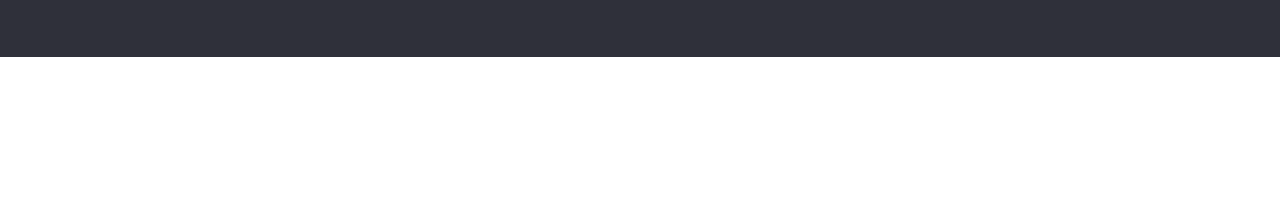
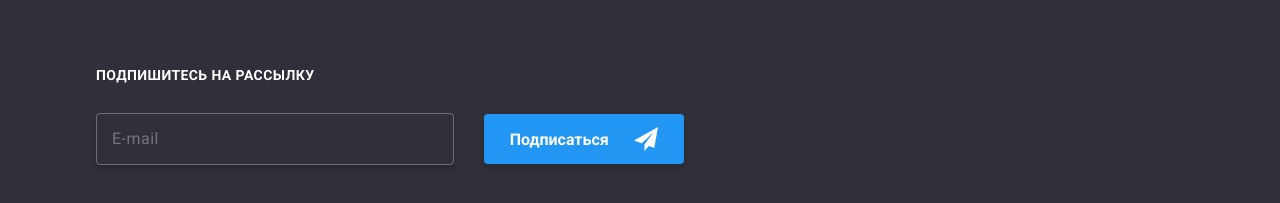
Before and after one commit to Dilxush-Orziqulov/web-studio, a plain HTML site: page portfolio/portfolio.html in a window 1280 px wide. Shown: the part 2648-2851 px from the top of the page. Before the commit the page ends 2705 px from the top, so only its background shows below. Drawn offline with Linux system fonts and the light colour scheme.

Commit message:
first commit

```diff
--- a/css/style.css
+++ b/css/style.css
@@ -258,24 +258,6 @@ main .btn:active {
 }
 
 
-
-
-
-
-
-
-
-
-
-
-
-
-
-
-
-
-
-
 footer {
     background-color: #2F303A;
     padding: 60px 0;
@@ -284,27 +266,28 @@ footer {
 footer .container {
     display: flex;
     gap: 70px;
+    flex-wrap: wrap;
 }
 
-footer .footer-left {
+footer .footer-start {
     display: flex;
     flex-direction: column;
     gap: 10px;
 }
 
-footer .footer-left p {
+footer .footer-start p {
     color: #FFF;
     font-size: 14px;
     font-weight: 400;
 }
 
-footer .footer-left a {
+footer .footer-start a {
     color: #acacb0;
     text-decoration: none;
     font-size: 14px;
 }
 
-footer .footer-right h5 {
+footer .footer-center h5 {
     color: #FFF;
     font-size: 14px;
     text-transform: uppercase;
@@ -335,3 +318,61 @@ footer .icon:hover {
     background-color: #2196F3;
     transition: 0.3s;
 }
+
+.footer-end h4 {
+    color: #FFF;
+    font-family: Roboto;
+    font-size: 14px;
+    font-style: normal;
+    font-weight: 700;
+    line-height: normal;
+    letter-spacing: 0.42px;
+    text-transform: uppercase;
+    margin-bottom: 30px;
+}
+
+.footer-mail {
+    display: flex;
+    align-items: center;
+    flex-wrap: wrap;
+    gap: 30px;
+}
+
+.footer-mail input {
+    width: 358px;
+    border-radius: 4px;
+    border: 1px solid rgba(255, 255, 255, 0.30);
+    background: rgba(33, 150, 243, 0.00);
+    box-shadow: 0px 4px 4px 0px rgba(0, 0, 0, 0.15);
+    color: rgba(255, 255, 255, 0.60);
+    font-size: 16px;
+    font-weight: 400;
+    line-height: 20px;
+    letter-spacing: 0.48px;
+    outline: none;
+    padding: 15px;
+}
+
+.footer-btn {
+    display: flex;
+    align-items: center;
+    justify-content: space-evenly;
+    width: 200px;
+    height: 50px;
+    color: #fff;
+    border-radius: 4px;
+    background: #2196F3;
+    box-shadow: 0px 4px 4px 0px rgba(0, 0, 0, 0.15);
+    font-size: 16px;
+    font-weight: 700;
+    text-decoration: none;
+    transition: 0.3s;
+}
+
+.footer-btn:hover {
+    transform: translateX(5px);
+}
+
+.footer-btn:active {
+    transform: translateX(-5px);
+}
--- a/portfolio/css/style.css
+++ b/portfolio/css/style.css
@@ -157,27 +157,28 @@ footer {
 footer .container {
     display: flex;
     gap: 70px;
+    flex-wrap: wrap;
 }
 
-footer .footer-left {
+footer .footer-start {
     display: flex;
     flex-direction: column;
     gap: 10px;
 }
 
-footer .footer-left p {
+footer .footer-start p {
     color: #FFF;
     font-size: 14px;
     font-weight: 400;
 }
 
-footer .footer-left a {
+footer .footer-start a {
     color: #acacb0;
     text-decoration: none;
     font-size: 14px;
 }
 
-footer .footer-right h5 {
+footer .footer-center h5 {
     color: #FFF;
     font-size: 14px;
     text-transform: uppercase;
@@ -208,3 +209,61 @@ footer .icon:hover {
     background-color: #2196F3;
     transition: 0.3s;
 }
+
+.footer-end h4 {
+    color: #FFF;
+    font-family: Roboto;
+    font-size: 14px;
+    font-style: normal;
+    font-weight: 700;
+    line-height: normal;
+    letter-spacing: 0.42px;
+    text-transform: uppercase;
+    margin-bottom: 30px;
+}
+
+.footer-mail {
+    display: flex;
+    align-items: center;
+    flex-wrap: wrap;
+    gap: 30px;
+}
+
+.footer-mail input {
+    width: 358px;
+    border-radius: 4px;
+    border: 1px solid rgba(255, 255, 255, 0.30);
+    background: rgba(33, 150, 243, 0.00);
+    box-shadow: 0px 4px 4px 0px rgba(0, 0, 0, 0.15);
+    color: rgba(255, 255, 255, 0.60);
+    font-size: 16px;
+    font-weight: 400;
+    line-height: 20px;
+    letter-spacing: 0.48px;
+    outline: none;
+    padding: 15px;
+}
+
+.footer-btn {
+    display: flex;
+    align-items: center;
+    justify-content: space-evenly;
+    width: 200px;
+    height: 50px;
+    color: #fff;
+    border-radius: 4px;
+    background: #2196F3;
+    box-shadow: 0px 4px 4px 0px rgba(0, 0, 0, 0.15);
+    font-size: 16px;
+    font-weight: 700;
+    text-decoration: none;
+    transition: 0.3s;
+}
+
+.footer-btn:hover {
+    transform: translateX(5px);
+}
+
+.footer-btn:active {
+    transform: translateX(-5px);
+}
--- a/portfolio/portfolio.html
+++ b/portfolio/portfolio.html
@@ -218,9 +218,9 @@
 
         <div class="container">
 
-            <div class="footer-left">
+            <div class="footer-start">
 
-                <a href="../index.html" class="footer-logo">
+                <a href="#" class="footer-logo">
                     <img src="./images/WebStudio-logo.png" alt="">
                 </a>
                 <p>г. Киев, пр-т Леси Украинки, 26</p>
@@ -229,7 +229,7 @@
 
             </div>
 
-            <div class="footer-right">
+            <div class="footer-center">
 
                 <h5>
                     присоединяйтесь
@@ -254,6 +254,17 @@
 
             </div>
 
+            <div class="footer-end">
+                <h4>Подпишитесь на рассылку</h4>
+                <div class="footer-mail">
+                    <input type="mail" placeholder="E-mail">
+                    <a href="#" class="footer-btn">
+                        <p>Подписаться</p>
+                        <img src="../images/icon send.jpg" alt="">
+                    </a>
+                </div>
+            </div>
+
         </div>
 
     </footer>
```
Also changed, not shown: index.html (+13 -2 lines), images/icon send.jpg (added).
